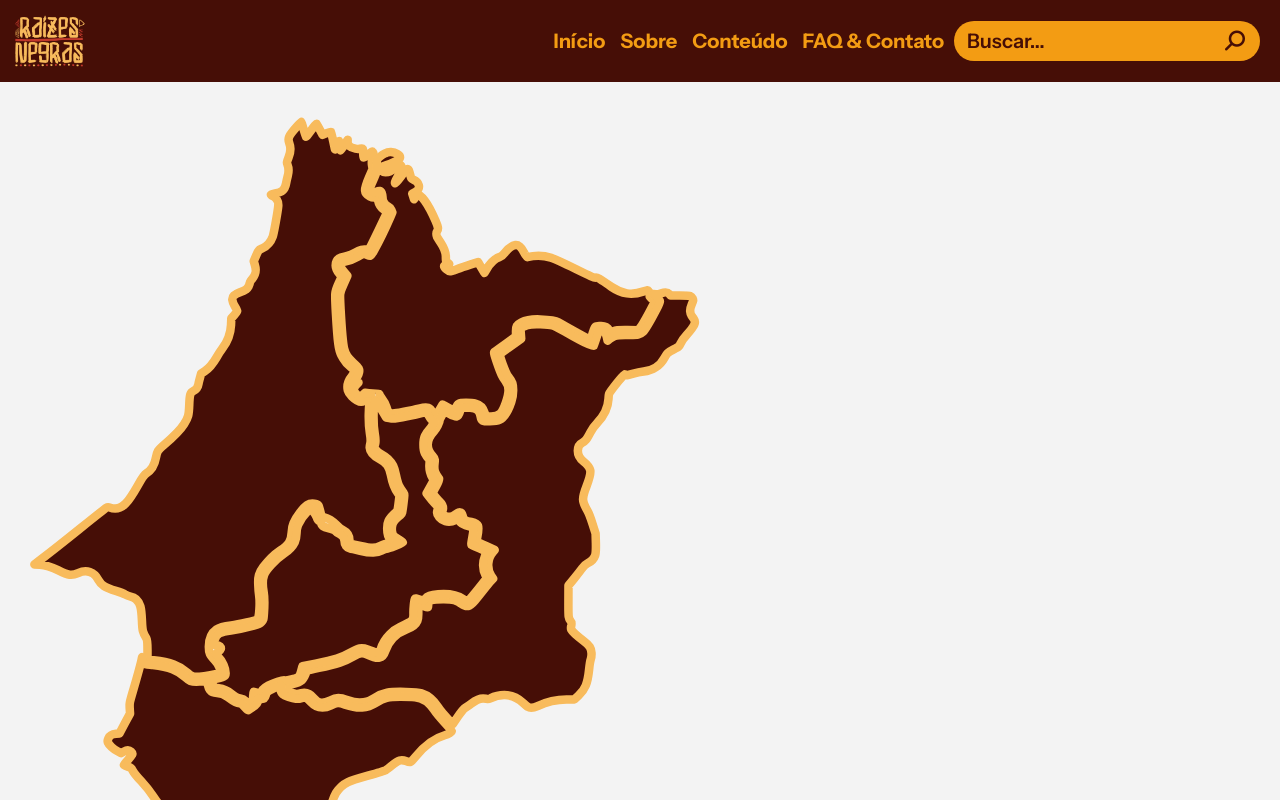
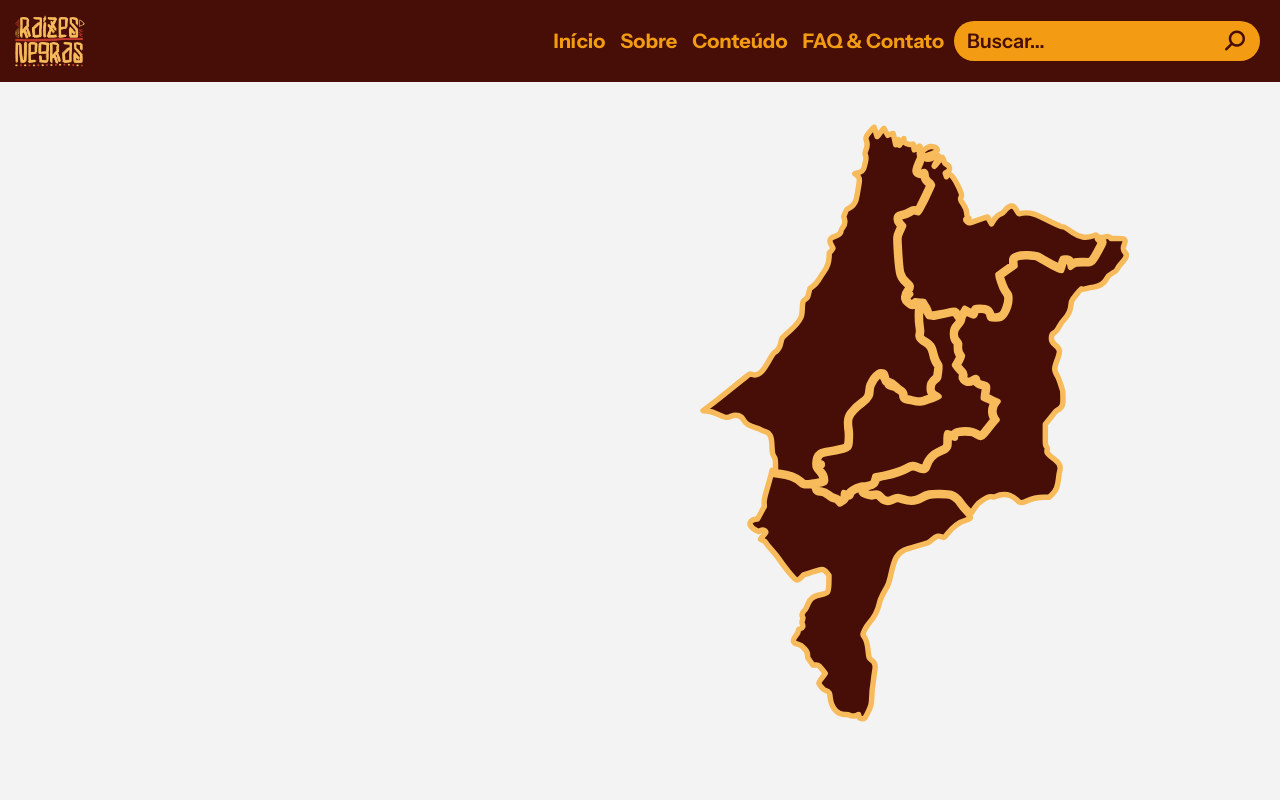
Before and after one commit to JorgeMgl-DEV/RaizesNegras, a React (Vite) app: page / in a window 1280 px wide. Shown: the top 800 px of the page. Built offline with nearby package versions, Linux system fonts and the light colour scheme.

Commit message:
atualização css

```diff
--- a/src/components/Mapa/Mapa-MA.jsx
+++ b/src/components/top-section/Mapa/Mapa-MA.jsx
@@ -1,5 +1,6 @@
 import React, { useState } from 'react';
 import MapaMASVG from './MapaMASVG';
+import './MapaMASVG.css';
 
 const MapaMA = () => {
     const [hoveredRegion, setHoveredRegion] = useState(null);
@@ -16,7 +17,7 @@ const MapaMA = () => {
     const hoverFill = '#460E06';
 
     return (
-        <div>
+        <div className="mapa-container">
             <MapaMASVG
                 hoveredRegion={hoveredRegion}
                 handleMouseEnter={handleMouseEnter}
--- /dev/null
+++ b/src/components/top-section/Mapa/MapaMASVG.css
@@ -0,0 +1,18 @@
+.svg-map {
+  max-height: 600px;
+  height: 100%;
+  width: auto;
+  display: block;
+  margin: 40px 150px 0 40px;
+}
+
+.mapa-container {
+  display: flex;
+  justify-content: flex-end;
+  align-items: center;
+  width: 100%;
+}
+
+.svg-map .regiao path {
+  cursor: pointer;
+}
--- a/src/components/Mapa/MapaMASVG.jsx
+++ b/src/components/top-section/Mapa/MapaMASVG.jsx
@@ -1,23 +1,22 @@
- import React from 'react';
 import paths from './path.json';
+import './MapaMASVG.css';
 
 const regions = [
-  { name: 'oeste', code: '4' },
-  { name: 'norte', code: '1' },
-  { name: 'leste', code: '3' },
-  { name: 'centro', code: '5' },
-  { name: 'sul', code: '2' },
+    { name: 'oeste', code: '4' },
+    { name: 'norte', code: '1' },
+    { name: 'leste', code: '3' },
+    { name: 'centro', code: '5' },
+    { name: 'sul', code: '2' },
 ];
 
 const defaultStroke = '#F8BB5C';
 
 const MapaMASVG = ({ hoveredRegion, handleMouseEnter, handleMouseLeave, defaultFill, hoverFill }) => (
     <svg
+        className="svg-map"
         version="1.0"
         id="svg-map"
         xmlns="http://www.w3.org/2000/svg"
-        width="700px"
-        height="1000px"
         viewBox="0 0 1272 1701"
         preserveAspectRatio="xMidYMid meet"
     >
--- a/src/components/Navbar/Navbar.jsx
+++ b/src/components/top-section/Navbar/Navbar.jsx
@@ -1,5 +1,5 @@
 import './Navbar.css';
-import logoRclaro from '../../assets/logoRclaro.png';
+import logoRclaro from '../../../assets/logoRclaro.png';
 
 function Navbar(){
     return(
--- a/src/pages/Home.jsx
+++ b/src/pages/Home.jsx
@@ -1,5 +1,7 @@
-import Navbar from "../components/Navbar/Navbar"
-import MapaMA from '../components/Mapa/Mapa-MA';
+import Navbar from "../components/top-section/Navbar/Navbar"
+import MapaMA from '../components/top-section/Mapa/Mapa-MA';
+import './home.css';
+
 function Home(){
     return(
         <>
```
Also changed, not shown: src/components/top-section/Mapa/path.json (renamed from src/components/Mapa/path.json), src/components/top-section/Navbar/Navbar.css (renamed from src/components/Navbar/Navbar.css), src/pages/home.css (added).
